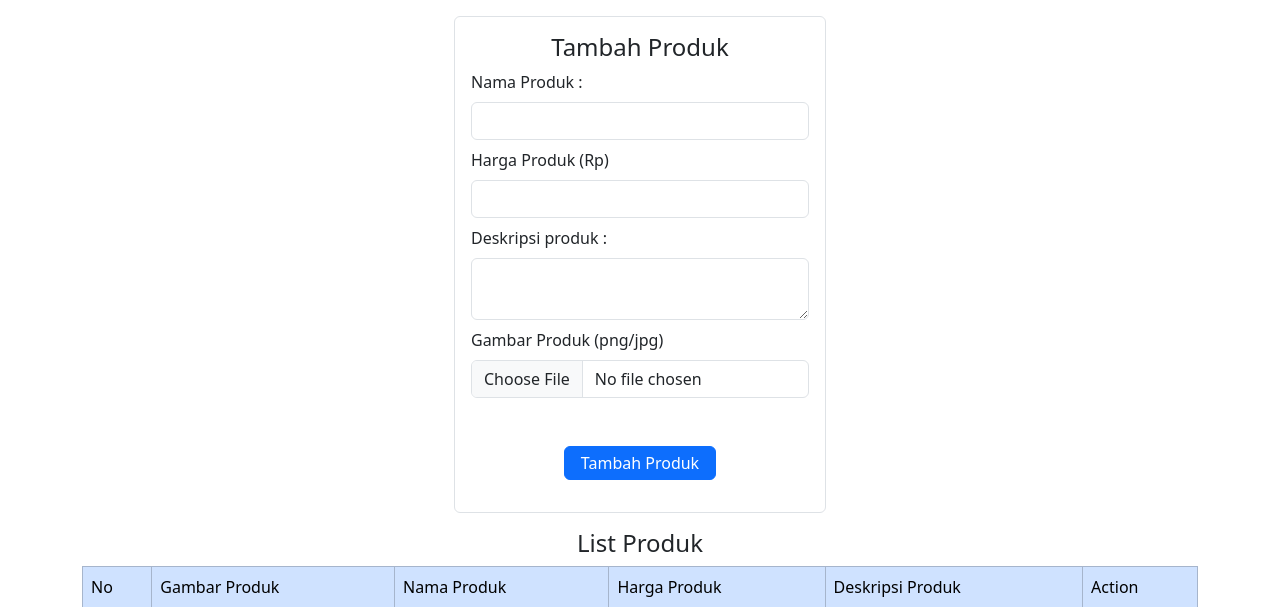
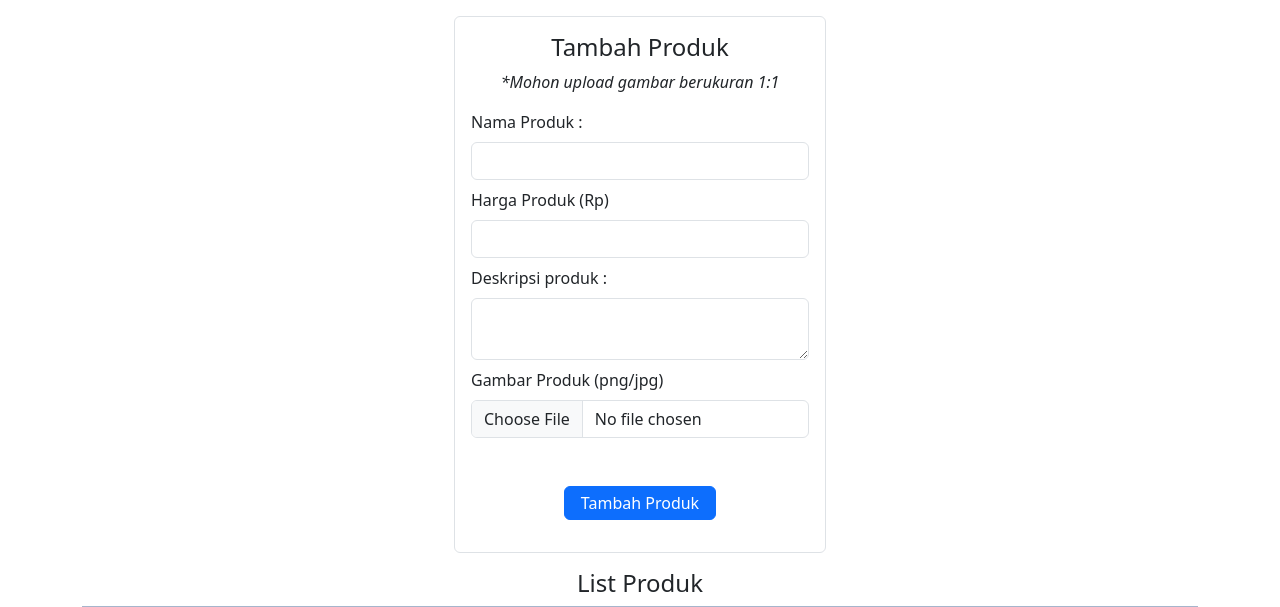
Before and after one commit to Nqadhafi/e-commerce, a PHP site: page /admin/?page=tambah in a window 1280 px wide. Shown: the part 134-741 px from the top of the page. Run offline with PHP 8.4, Linux system fonts and the light colour scheme; data that the repository does not hold is empty.

Commit message:
add himbauan gambar 1:1 di upload

```diff
--- a/admin/upload.php
+++ b/admin/upload.php
@@ -43,6 +43,7 @@ if (isset($_POST['tambah'])){
     <div class="container d-flex flex-column justify-content-center align-self-center align-items-center">
         <div class="mt-3 p-3 border rounded">
             <h4 class="text-center">Tambah Produk</h4>
+            <p class="text-center"> <i>*Mohon upload gambar berukuran 1:1</i></p>
             <div class="mb-2 ">
                 <label for="nama_produk" class="form-label">Nama Produk :</label>
                 <input type="text" class="form-control" name="nama_produk" required>
```
